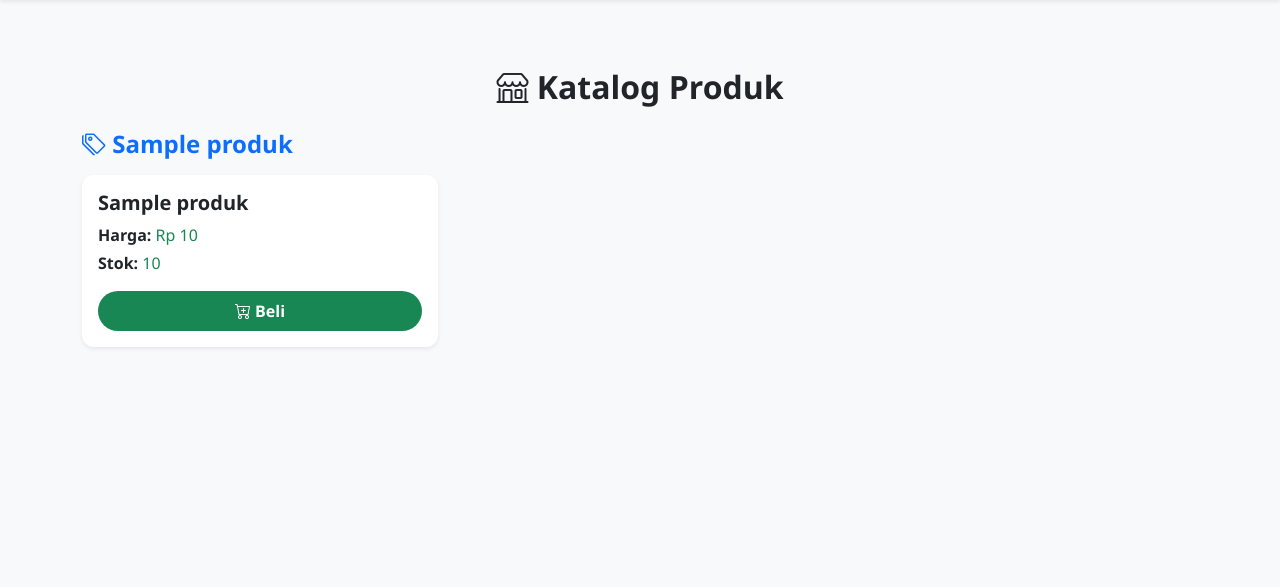
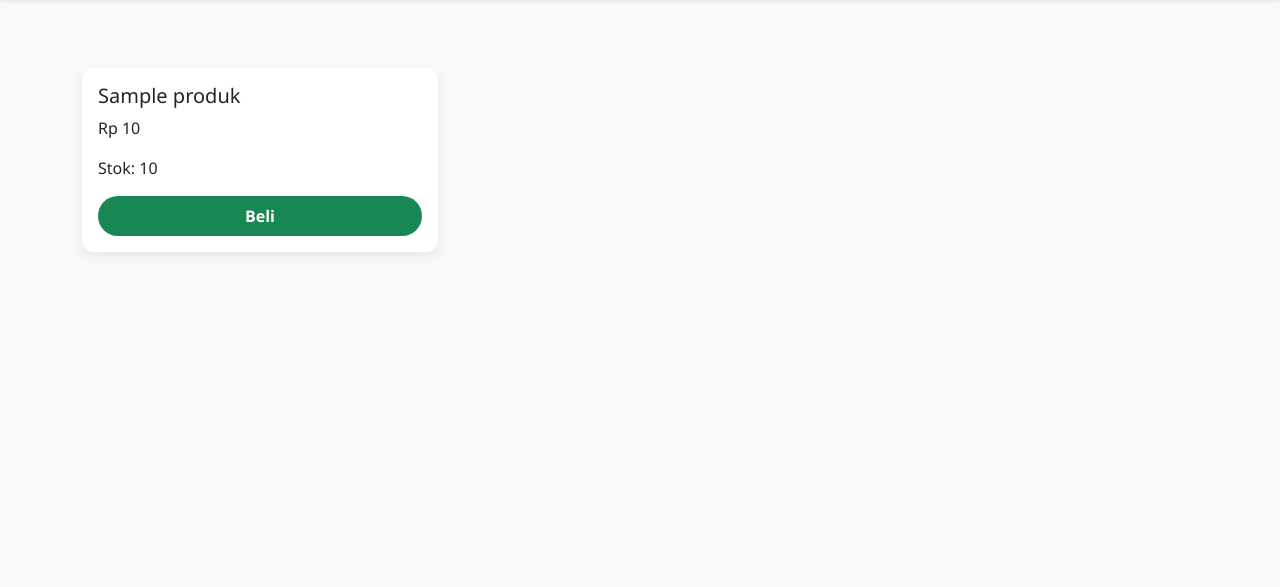
Before and after one commit to jauzashofa/UjianPraktikum_Informatika_JauzaShofaTriana, a Flask app: page /shop in a window 1280 px wide. Shown: the part 76-663 px from the top of the page. Run offline with Flask 3, Linux system fonts and the light colour scheme; tables that the repository leaves empty or names only in its code hold one stand-in row (values such as "Sample post"); one stand-in notice (Sample message) is shown.

Commit message:
Update shop.html

```diff
--- a/UjianPraktikum_Informatika_JauzaShofaTriana/templates/shop.html
+++ b/UjianPraktikum_Informatika_JauzaShofaTriana/templates/shop.html
@@ -1,88 +1,49 @@
 {% extends "layout.html" %}
-{% block title %}Belanja Produk - JElectro{% endblock %}
-
 {% block content %}
 
-{# Pesan sukses #}
-{% if session.beli_success %}
+<!-- FLASH MESSAGE (LOGIN, REGISTER, DLL) -->
+{% with messages = get_flashed_messages(with_categories=true) %}
+  {% for category, message in messages %}
+    <div class="alert alert-{{ category }} text-center">
+      {{ message }}
+    </div>
+  {% endfor %}
+{% endwith %}
+
+<!-- ALERT PEMBELIAN (DITAMBAHKAN, TIDAK MENGUBAH YANG ADA) -->
+{% if beli_success %}
   <div class="alert alert-success text-center">
-    {{ session.beli_success }}
+    {{ beli_success }}
   </div>
-{% set beli_success_msg = session.pop('beli_success') %}
 {% endif %}
 
-{# Pesan error #}
-{% if session.beli_error %}
+{% if beli_error %}
   <div class="alert alert-danger text-center">
-    {{ session.beli_error }}
+    {{ beli_error }}
   </div>
-{% set beli_error_msg = session.pop('beli_error') %}
 {% endif %}
 
 <div class="container py-4">
-    <h2 class="text-center mb-4 fw-bold">
-        <i class="bi bi-shop"></i> Katalog Produk
-    </h2>
+  <div class="row">
+    {% for p in produk %}
+    <div class="col-md-4">
+      <div class="card mb-3">
+        <div class="card-body">
+          <h5>{{ p.nama_produk }}</h5>
+          <p>Rp {{ p.harga }}</p>
+          <p>Stok: {{ p.stok }}</p>
 
-    {% set kategori_list = {} %}
-
-    {# Kelompokkan produk per kategori #}
-    {% for p in produk %}
-        {% if p.nama_kategori not in kategori_list %}
-            {% set _ = kategori_list.update({p.nama_kategori: []}) %}
-        {% endif %}
-        {% set _ = kategori_list[p.nama_kategori].append(p) %}
-    {% endfor %}
-
-    {# Tampilkan produk per kategori #}
-    {% for kategori, items in kategori_list.items() %}
-        <div class="mb-5">
-            <h4 class="mb-3 text-primary fw-semibold">
-                <i class="bi bi-tags"></i> {{ kategori }}
-            </h4>
-
-            <div class="row g-4">
-                {% for p in items %}
-                <div class="col-md-4">
-                    <div class="card h-100 shadow-sm border-0">
-                        <div class="card-body d-flex flex-column">
-                            <h5 class="fw-bold">{{ p.nama_produk }}</h5>
-
-                            <p class="mb-1">
-                                <strong>Harga:</strong>
-                                <span class="text-success">
-                                    Rp {{ "{:,}".format(p.harga).replace(",", ".") }}
-                                </span>
-                            </p>
-
-                            <p class="mb-3">
-                                <strong>Stok:</strong>
-                                {% if p.stok > 0 %}
-                                    <span class="text-success">{{ p.stok }}</span>
-                                {% else %}
-                                    <span class="text-danger">Habis</span>
-                                {% endif %}
-                            </p>
-
-                            <div class="mt-auto">
           {% if p.stok > 0 %}
             <a href="{{ url_for('checkout', id_produk=p.id_produk) }}"
-                                       class="btn btn-success w-100">
-                                        <i class="bi bi-cart-plus"></i> Beli
-                                    </a>
+               class="btn btn-success w-100">Beli</a>
           {% else %}
-                                    <button class="btn btn-secondary w-100" disabled>
-                                        Stok Habis
-                                    </button>
+            <button class="btn btn-secondary w-100" disabled>Habis</button>
           {% endif %}
-                            </div>
         </div>
       </div>
     </div>
     {% endfor %}
   </div>
 </div>
-    {% endfor %}
 
-</div>
 {% endblock %}
```
Lines whose indentation alone changed are shown as unchanged.
